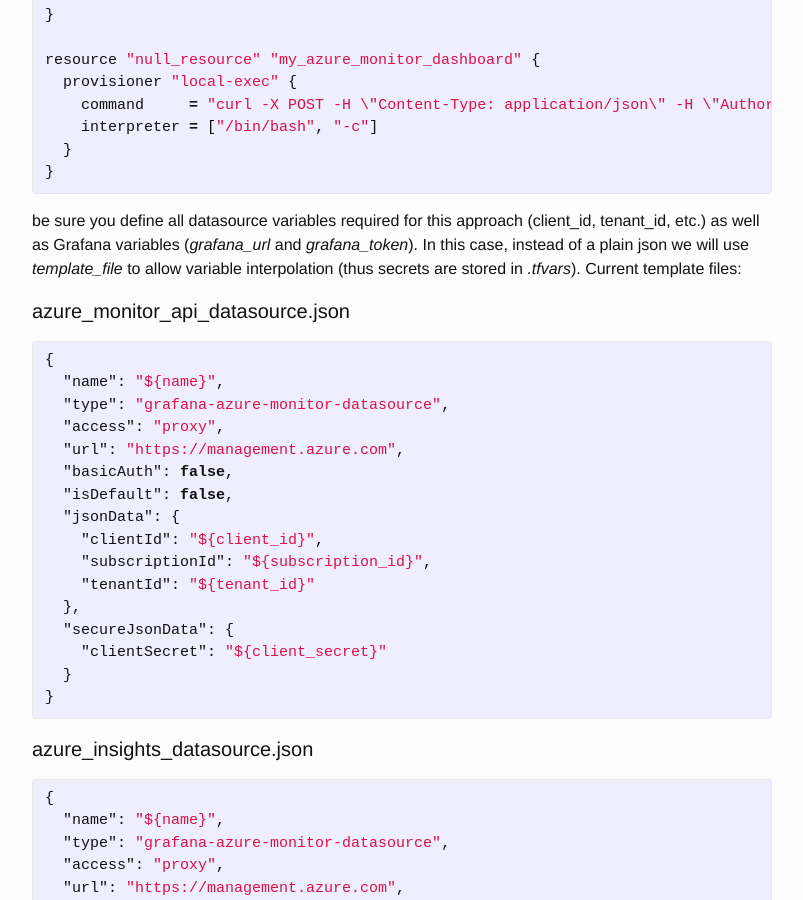
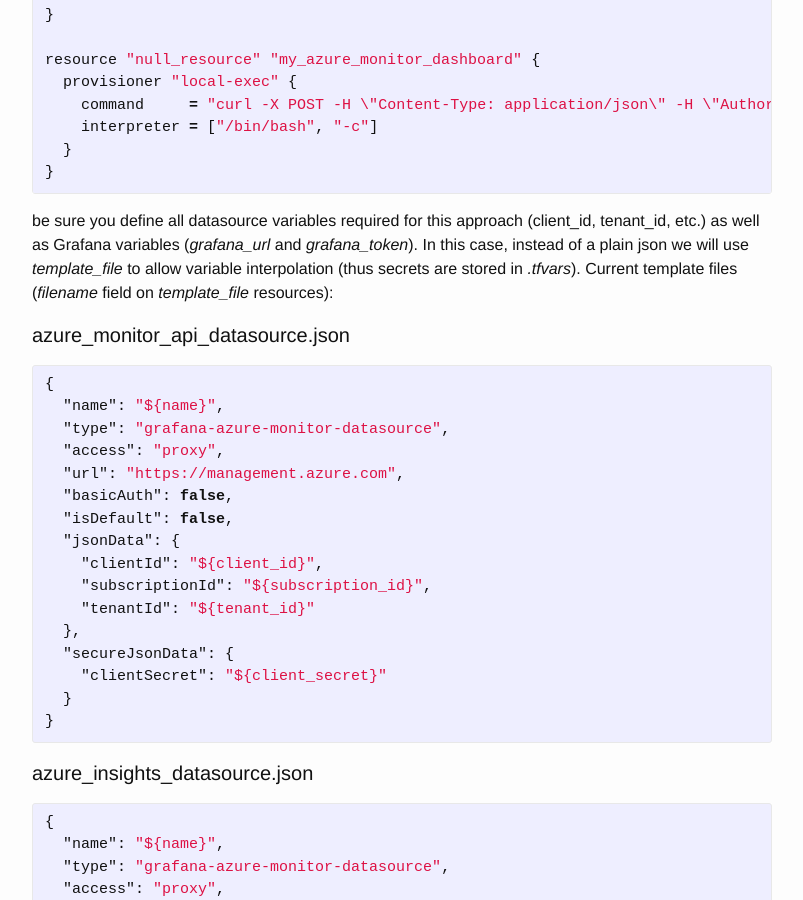
Before and after one commit to jcastillocano/jcastillocano.github.io, a Jekyll site: the page built from _posts/2018-01-10-azure-monitor-datasource-terraform.markdown, in a window 1280 px wide and 900 px high, scrolled down 2975 px. Shown: the whole window, without its empty margins (238-1041 px from the left). Built offline with Jekyll 4.4.1, drawn with Linux system fonts in a browser that asks for light colours.

Commit message:
More comments on latest post

```diff
--- a/_posts/2018-01-10-azure-monitor-datasource-terraform.markdown
+++ b/_posts/2018-01-10-azure-monitor-datasource-terraform.markdown
@@ -115,7 +115,8 @@
 
 be sure you define all datasource variables required for this approach (client\_id, tenant\_id, etc.) as well as Grafana
 variables (*grafana_url* and *grafana_token*). In this case, instead of a plain json we will use _template\_file_ to
-allow variable interpolation (thus secrets are stored in _.tfvars_). Current template files:
+allow variable interpolation (thus secrets are stored in _.tfvars_). Current template files (_filename_ field on
+_template\_file_ resources):
 
 #### azure\_monitor\_api\_datasource.json
 {% highlight JSON %}
```
